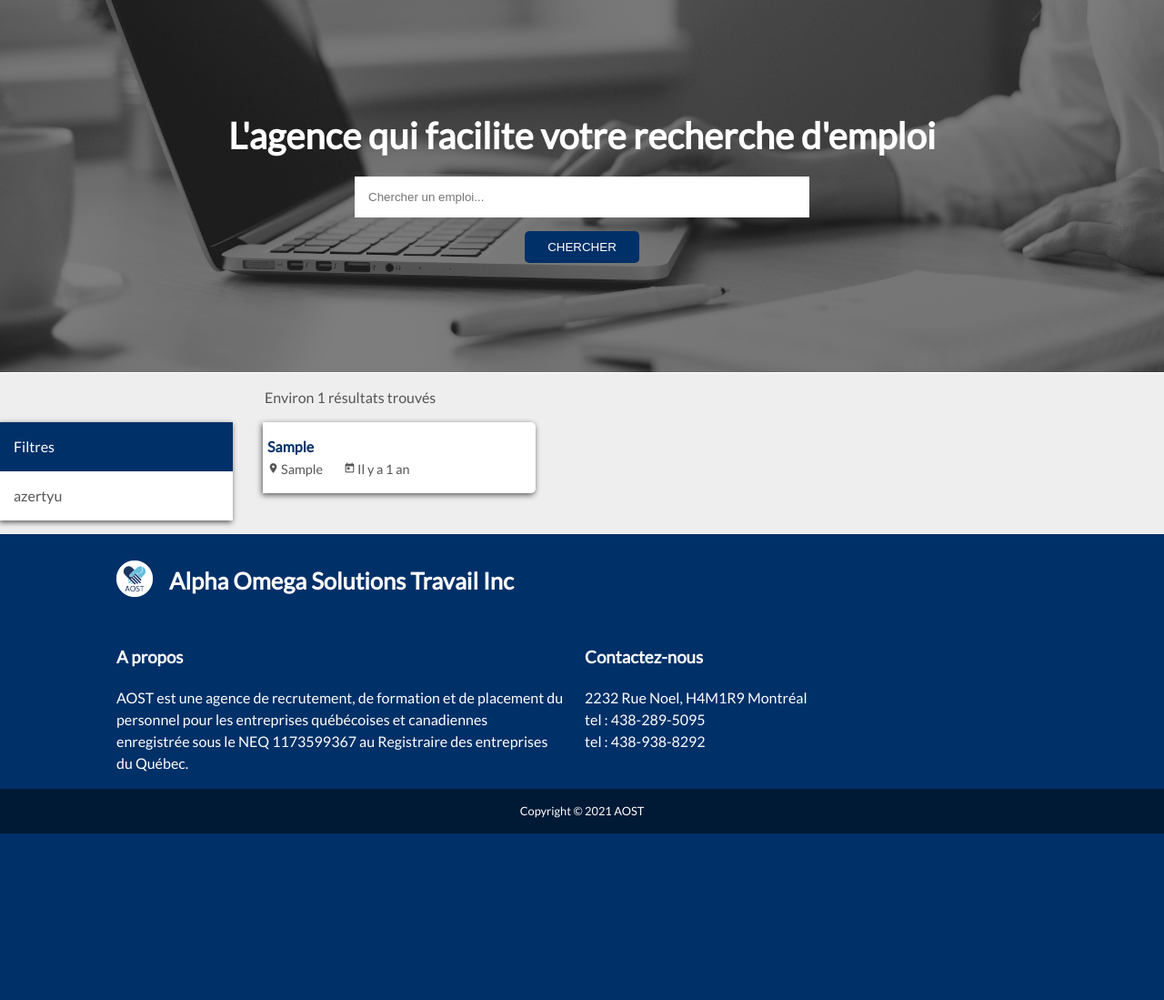
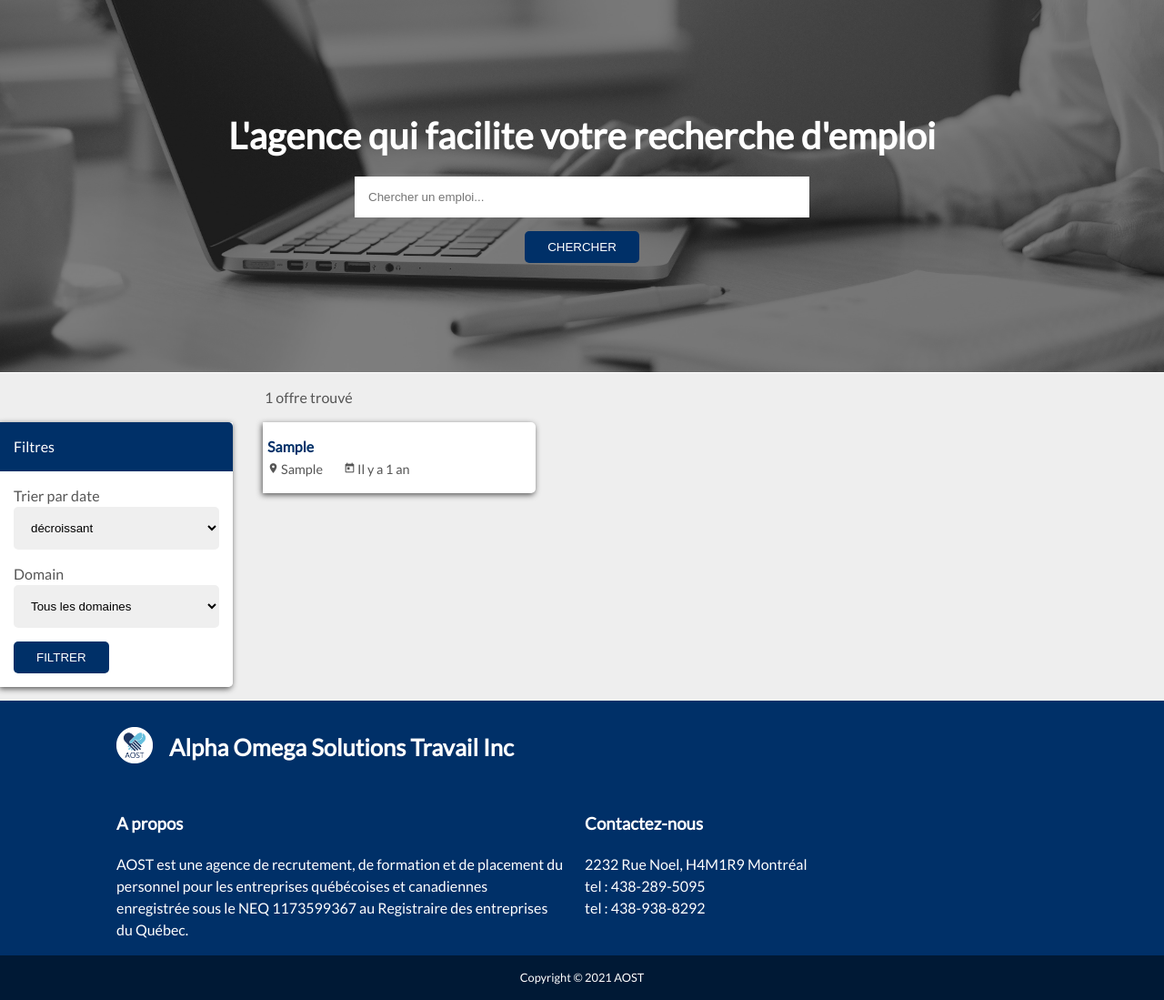
Before and after one commit to donaldnkouathio/aost, a PHP site: page /job/offers/index.php in a window 1280 px wide. Shown: the part 71-1170 px from the top of the page at 91% size. Before the commit the page ends 987 px from the top, so only its background shows below. Run offline with PHP 8.4, Linux system fonts and the light colour scheme; tables that the repository leaves empty hold one stand-in row (values such as "Sample post"); some libraries are stand-ins or nearby versions.

Commit message:
Page offres d'emploi desormais stable

```diff
--- a/class/Offer.class.php
+++ b/class/Offer.class.php
@@ -365,8 +365,122 @@ public function getOffersLimit($start) {
 
 
 
+//Pour les différents filtres
+public function getOffersLimitRegex($keyword, $start) {
+    include(_APP_PATH."bd/server-connect.php");
+
+    $start=intval($start);
+    $end=$start+10;
+    $query=$db->prepare("SELECT * FROM offers WHERE profession REGEXP '^(.*)$keyword(.*)$' ORDER BY id DESC LIMIT $start,$end");
+
+    $offers=[];
+
+    if($query->execute()){
+        while($data=$query->fetch()){
+            $offers[]=new Offer($data);
+        }
+        return $offers;
+    }else{
+        return false;
+    }
+}
+
+public function getOffersFilter($date_direction, $id_domain, $start) {
+    include(_APP_PATH."bd/server-connect.php");
+
+    $id_domain = intval($id_domain);
+    $start=intval($start);
+    $end=$start+10;
+    $query= $id_domain == 0 ? $db->prepare("SELECT * FROM offers ORDER BY added_at $date_direction LIMIT $start,$end") : $db->prepare("SELECT * FROM offers WHERE id_domain=$id_domain ORDER BY added_at $date_direction LIMIT $start,$end");
+
+    $offers=[];
+
+    if($query->execute()){
+        while($data=$query->fetch()){
+            $offers[]=new Offer($data);
+        }
+        return $offers;
+    }else{
+        return false;
+    }
+}
+
+public function getOffersFilterRegex($date_direction, $id_domain, $keyword, $start) {
+    include(_APP_PATH."bd/server-connect.php");
+
+    $id_domain = intval($id_domain);
+    $start=intval($start);
+    $end=$start+10;
+    $query= $id_domain == 0 ? $db->prepare("SELECT * FROM offers WHERE profession REGEXP '^(.*)$keyword(.*)$' ORDER BY added_at $date_direction LIMIT $start,$end") : $db->prepare("SELECT * FROM offers WHERE profession REGEXP '^(.*)$keyword(.*)$' id_domain=$id_domain ORDER BY added_at $date_direction LIMIT $start,$end");
+
+    $offers=[];
+
+    if($query->execute()){
+        while($data=$query->fetch()){
+            $offers[]=new Offer($data);
+        }
+        return $offers;
+    }else{
+        return false;
+    }
+}
+
+//Pour compter le nombre d'offre
+public function getOffersLimitRegex_count($keyword) {
+    include(_APP_PATH."bd/server-connect.php");
+
+    $query=$db->prepare("SELECT * FROM offers WHERE profession REGEXP '^(.*)$keyword(.*)$' ORDER BY id DESC");
+
+    $offers=[];
+
+    if($query->execute()){
+        while($data=$query->fetch()){
+            $offers[]=new Offer($data);
+        }
+        return $offers;
+    }else{
+        return false;
+    }
+}
+
+public function getOffersFilter_count($id_domain) {
+    include(_APP_PATH."bd/server-connect.php");
+
+    $id_domain = intval($id_domain);
+    $query= $id_domain == 0 ? $db->prepare("SELECT * FROM offers") : $db->prepare("SELECT * FROM offers WHERE id_domain= $id_domain");
+
+    $offers=[];
+
+    if($query->execute()){
+        while($data=$query->fetch()){
+            $offers[]=new Offer($data);
+        }
+        return $offers;
+    }else{
+        return false;
+    }
+}
+
+public function getOffersFilterRegex_count($id_domain, $keyword) {
+    include(_APP_PATH."bd/server-connect.php");
+
+    $id_domain = intval($id_domain);
+    $query= $id_domain == 0 ? $db->prepare("SELECT * FROM offers WHERE profession REGEXP '^(.*)$keyword(.*)$'") : $db->prepare("SELECT * FROM offers WHERE profession REGEXP '^(.*)$keyword(.*)$' id_domain=$id_domain");
+
+    $offers=[];
+
+    if($query->execute()){
+        while($data=$query->fetch()){
+            $offers[]=new Offer($data);
+        }
+        return $offers;
+    }else{
+        return false;
+    }
 
 
+}
+/* *** */
 
 
 public function editOffer(Offer $offer) {
--- a/job/offers/offers.css
+++ b/job/offers/offers.css
@@ -8,6 +8,20 @@
 }
 .offres-filtres-body{
   padding: 15px;
+  background-color: white;
+}
+.offres-filtres-body .input-block{
+  margin-bottom: 15px;
+}
+.offres-filtres-body .input-block label{
+  display: block;
+}
+.offres-filtres-body .input-block select{
+  width: 100%;
+  box-sizing: border-box;
+  padding: 15px;
+  border: none;
+  border-radius: var(--border-radius-size);
 }
 
 /*** breadcrumb ***/
@@ -31,8 +45,20 @@
 /***** Media Query *****/
 
 /* Mobile */
-@media (min-width: 320px) {
+@media (max-width: 575px) {
   .offres-block{
+  }
+  .offres-contain{
+    width: 100%;
+    box-sizing: border-box;
+    padding: 15px !important;
+  }
+}
+
+/* Tablette */
+@media (max-width: 991px) {
+  .offres-contain{
+    padding: 15px 0 15px 15px;
   }
   .offres-filtres{
     background-color: white;
@@ -46,17 +72,14 @@
     width: 100%;
     display: none;
   }
-  .offres-contain{
-    width: 100%;
-    box-sizing: border-box;
-    padding: 15px;
+  .offres-stats{
+    text-align: right;
+    position: relative;
   }
-}
-
-/* Tablette */
-@media (min-width: 576px) {
-  .offres-contain{
-    padding: 15px 0 15px 15px;
+  .offres-stats .stat{
+    position: absolute;
+    left: 15px;
+    bottom: 15px;
   }
 }
 
@@ -72,6 +95,7 @@
     box-sizing: border-box;
     position: relative;
     z-index: 1 !important;
+    border-radius: 0 0 var(--border-radius-size) 0;
   }
   .offres-contain{
     margin-left: 15px;
@@ -84,6 +108,12 @@
     margin-left: 20%;
     padding-left: 35px;
   }
+  .offres-filtres-header{
+    border-radius: 0 var(--border-radius-size) 0 0;
+  }
+  .offres-filtres-body{
+    border-radius: 0 0 var(--border-radius-size) 0;
+  }
 }
 
 /* TV */
--- a/job/offers/offers.js
+++ b/job/offers/offers.js
@@ -23,4 +23,11 @@ $(document).ready(function(){
   toggleShowFiltres(filtresBtn, 'offres-filtres','show');
   toggleShowFiltres(filtresBtnClose, 'offres-filtres','hide');
 
+
+  var domain = $("#domain");
+  var inputSearchInput = $(".inputSearchInput");
+  domain.change(function(){
+    inputSearchInput.val("");
+  });
+
 });
--- a/job/offers/offers.php
+++ b/job/offers/offers.php
@@ -1,31 +1,110 @@
 <?php
-	$offers = $offer->getOffers();
+	//Pour compter le nombre d'offres et déterminer le nombre de sous pages
+	if (isset($_POST["keyword"])) { //Si l'utilisateur effectu un tri par mot clé
+		if ($_POST["keyword"] != "") { // Si le mot clé n'est pas vide
+
+			if(isset($_POST["id_domain"])){ // Si l'utilisateur effectu un tri
+				$offers_count = $offer->getOffersFilterRegex_count($_POST["id_domain"], $_POST["keyword"]);
+			}else {
+				$offers_count = $offer->getOffersLimitRegex_count($_POST["keyword"]);
+			}
+
+		}else{
+			if(isset($_POST["id_domain"])){ // Si l'utilisateur effectu un tri
+				$offers_count = $offer->getOffersFilter_count($_POST["id_domain"]);
+			}else {
+				$offers_count = $offer->getOffers();
+			}
+		}
+
+	}else{
+		if(isset($_POST["id_domain"])){ // Si l'utilisateur effectu un tri
+			$offers_count = $offer->getOffersFilter_count($_POST["id_domain"]);
+		}else {
+			$offers_count = $offer->getOffers();
+		}
+	}
+
+
+	$actuParPage= 10; // actu par page
+	$nombreDePages=ceil(count($offers_count)/$actuParPage); // nombre total de page
+	if(isset($_GET['page'])) // Si la variable $_GET['page'] existe...
+	{
+		 $pageActuelle=intval($_GET['page']);
+
+		 if($pageActuelle>$nombreDePages) // Si la valeur de $pageActuelle (le numéro de la page) est plus grande que $nombreDePages...
+		 {
+					$pageActuelle=$nombreDePages;
+		 }
+	}
+	else // Sinon
+	{
+		 $pageActuelle=1; // La page actuelle est la n°1
+	}
+
+	$premiereEntree=($pageActuelle-1)*$actuParPage; // On calcule la première entrée à lire
+
+	if (isset($_POST["keyword"])) { //Si l'utilisateur effectu un tri par mot clé
+		if ($_POST["keyword"] != "") { // Si le mot clé n'est pas vide
+
+			if(isset($_POST["id_domain"])){ // Si l'utilisateur effectu un tri
+				$offers = $offer->getOffersFilterRegex($_POST["date"], $_POST["id_domain"], $_POST["keyword"], $premiereEntree);
+			}else {
+				$offers = $offer->getOffersLimitRegex($_POST["keyword"], $premiereEntree);
+			}
+
+		}else{
+			if(isset($_POST["id_domain"])){ // Si l'utilisateur effectu un tri
+				$offers = $offer->getOffersFilter($_POST["date"], $_POST["id_domain"], $premiereEntree);
+			}else {
+				$offers = $offer->getOffersLimit($premiereEntree);
+			}
+		}
+
+	}else{
+		if(isset($_POST["id_domain"])){ // Si l'utilisateur effectu un tri
+			$offers = $offer->getOffersFilter($_POST["date"], $_POST["id_domain"], $premiereEntree);
+		}else {
+			$offers = $offer->getOffersLimit($premiereEntree);
+		}
+	}
 ?>
 
 <div class="container-box" style="background-image: url('/aost/img/bg/bg1.jpg');">
   <div class="container-box-shadow">
     <div class="offset-10-laptop container-box-body" style="">
       <div class="container-title">L'agence qui facilite votre recherche d'emploi</div>
-      <div class="form-offres-block">
+			<form method="post" action="<?php echo _ROOT_PATH; ?>job/offers/" class="form-offres-block">
         <div class="input-search">
-          <input type="text" id="inputSearchInput" placeholder="Chercher un emploi...">
+          <input type="text" name="keyword" class="" id="inputSearchInput" autocomplete="off" placeholder="Chercher un emploi..." value="<?php if(isset($_POST["keyword"])){echo $_POST["keyword"];} ?>">
 
           <!-- Auto Suggest -->
           <div class="autoSuggest-block" id="autoSuggest-block">
 
           </div>
         </div>
-
         <br>
-        <button type="button" class="btn btn-primary" name="button">Chercher</button>
-      </div>
+        <button id="autosuggest-btn" type="submit" class="btn btn-primary" name="button">Chercher</button>
+      </form>
     </div>
   </div>
 </div>
 
 <div class="offres-block offers-container">
   <div class="offres-stats">
-    Environ <?php echo count($offers); ?> résultats trouvés
+    <span class="stat">
+			<?php
+				if(count($offers_count) > 1){
+					echo count($offers_count)." offres trouvés";
+				}else {
+					if(count($offers_count) > 0){
+						echo count($offers_count)." offre trouvé";
+					}else {
+						echo "Aucune offres trouvé";
+					}
+				}
+			?>
+		</span>
     <span class=" btn btn-primary filtresBtn hide-on-laptop">Filtres</span>
   </div>
 
@@ -34,31 +113,38 @@
       Filtres
       <i class="material-icons hide-on-laptop vertical-align-bottom cursor-pointer filtresBtnClose float-right"> close</i>
     </div>
-    <div class="offres-filtres-body">
-      azertyu
-    </div>
+    <form method="post" action="<?php echo _ROOT_PATH; ?>job/offers/" class="offres-filtres-body">
+      <div class="input-block">
+      	<label for="date">Trier par date </label>
+				<select class="" name="date" id="date">
+					<option value="DESC" <?php if(isset($_POST["date"])){ if($_POST["date"] == "DESC"){echo "selected";} } ?>>décroissant</option>
+					<option value="ASC" <?php if(isset($_POST["date"])){ if($_POST["date"] == "ASC"){echo "selected";} } ?>>Croissant</option>
+				</select>
+      </div>
+			<div class="input-block">
+				<label for="domain">Domain </label>
+				<select class="" id="domain" name="id_domain">
+					<option value="0">Tous les domaines</option>
+					<?php
+						$domains = $domain->getDomains();
+						foreach($domains as $domain){
+					?>
+					<option value="<?php echo $domain->getId(); ?>" <?php if(isset($_POST["id_domain"])){ if($_POST["id_domain"] == $domain->getId()){echo "selected";} } ?>><?php echo $domain->getName(); ?></option>
+					<?php } ?>
+				</select>
+			</div>
+
+			<?php if(isset($_POST["keyword"])){ ?>
+			<input type="hidden" class="inputSearchInput" name="keyword" value="<?php echo $_POST["keyword"]; ?>">
+			<?php } ?>
+
+			<input type="submit" name="" class="btn btn-primary" value="Filtrer">
+    </form>
   </div>
 
   <div class="offres-contain">
     <div class="emplois-populaires-container">
       <?php
-        $actuParPage= 10; // actu par page
-        $nombreDePages=ceil(count($offers)/$actuParPage); // nombre total de page
-        if(isset($_GET['page'])) // Si la variable $_GET['page'] existe...
-        {
-           $pageActuelle=intval($_GET['page']);
-
-           if($pageActuelle>$nombreDePages) // Si la valeur de $pageActuelle (le numéro de la page) est plus grande que $nombreDePages...
-           {
-                $pageActuelle=$nombreDePages;
-           }
-        }
-        else // Sinon
-        {
-           $pageActuelle=1; // La page actuelle est la n°1
-        }
-
-        $premiereEntree=($pageActuelle-1)*$actuParPage; // On calcule la première entrée à lire
 
         foreach ($offers as $offer) {
 
--- a/outils/js/global.js
+++ b/outils/js/global.js
@@ -1,3 +1,6 @@
+//Init variables
+const _ROOT_PATH = "/aost/";
+
 $(window).load(function() {
   $('.preloader').fadeOut('slow', function() { $(this).remove(); });
 });
```
Also changed, not shown: domains/domains.css (+7 -5 lines), domains/domains.php (+11 -6 lines), home/home.php (+5 -5 lines), job/offers/about/about.php (+4 -12 lines), outils/js/autosuggest.js (+36 -2 lines), outils/php/traitement/frontend/autosuggest.php (added, +18 -0 lines).
